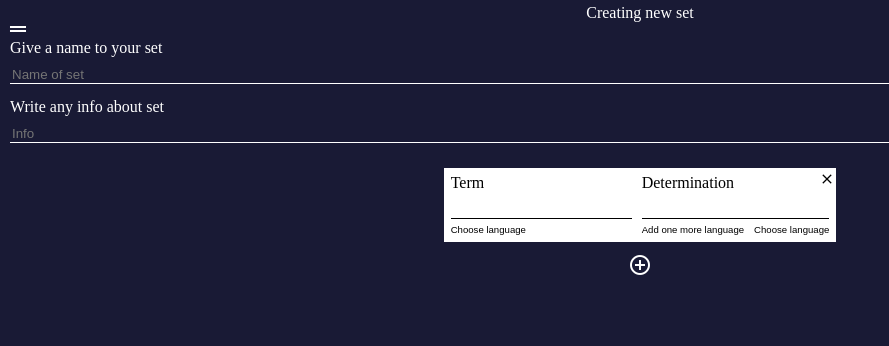
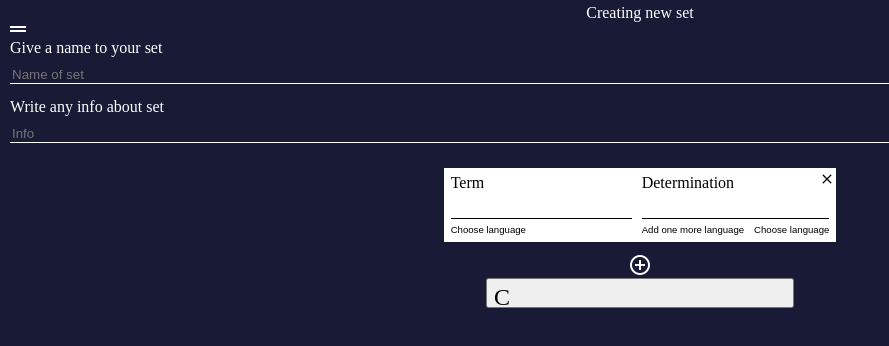
Before and after one commit to Muloversic/easy-learn-React-, a React (Create React App) app: page /new-set in a window 1280 px wide. Shown: the top 346 px of the page, without its empty margins (0-889 px from the left). Built offline with nearby package versions, Linux system fonts and the light colour scheme.

Commit message:
created func that will collect data from inputs

```diff
--- a/src/components/NewSet.js
+++ b/src/components/NewSet.js
@@ -4,27 +4,45 @@ import NewWord from "./NewWord";
 import { getDatabase, ref, set } from "firebase/database";
 
 export default function NewSet(props) {
-  // const db = getDatabase();
-  // set(ref(db, "users/" + nanoid()), {
-  //   username: "name",
-  //   email: "email",
-  //   profile_picture: "imageUrl",
-  // });
-
   const [NewWordElement, setNewWordElement] = useState([
-    <NewWord key={nanoid()} id={nanoid()} removeWord={removeWord} />,
+    <NewWord key={nanoid()} id={nanoid()} removeWord={removeWord} getData={getData}/>,
   ]);
   function addWord(event) {
     event.preventDefault();
     setNewWordElement((prevState) => [
       ...prevState,
-      <NewWord key={nanoid()} id={nanoid()} removeWord={removeWord} />,
+      <NewWord key={nanoid()} id={nanoid()} removeWord={removeWord} getData={getData} />,
     ]);
   }
   function removeWord(event, id) {
     setNewWordElement((prevState) =>
       prevState.filter((element) => element.props.id !== id)
     );
+  }
+  function getData(inputValue,inputName ,id){
+    let word = ''
+    let translation = ''
+    if(inputName === 'Term'){
+      word = inputValue
+    }
+    if(inputName === 'Determination'){
+      translation = inputValue
+    }
+    // const data = {
+    //   word: [word],
+    //   translation: [translation],
+    // }
+    console.log(inputValue)
+  }
+  function createSet(setName, id, word, transl, extrTransl) {
+    const db = getDatabase();
+    set(ref(db, "sets/" + setName), {
+      [id] :{
+        word: [word],
+        translation: [transl],
+        extraTranslation: [extrTransl],
+      }
+    });
   }
   return (
     <main className="main main-new_set new-set">
@@ -54,6 +72,12 @@ export default function NewSet(props) {
           <button onClick={addWord} className="material-icons form__button-add">
             add_circle_outline
           </button>
+          <button
+            onClick={createSet}
+            className="material-icons form__button-create"
+          >
+            Create new set
+          </button>
         </div>
       </form>
     </main>
--- a/src/components/NewWord.js
+++ b/src/components/NewWord.js
@@ -1,4 +1,5 @@
 export default function NewWord(props) {
+    // divide getData on two fun : getWord and getTransl
   return (
     <div className="form__word">
       <button
@@ -17,6 +18,7 @@ export default function NewWord(props) {
             type="text"
             name="Term"
             className="form__input form__input--new-word"
+            onChange={(event)=> props.getData(event.target.value, event.target.name, props.id)}
           />
           <button className="form__btn-lang">Choose language</button>
         </div>
@@ -28,6 +30,7 @@ export default function NewWord(props) {
             type="text"
             name="Determination"
             className="form__input form__input--new-word"
+            onChange={(event)=> props.getData(event.target.value, event.target.name, props.id)}
           />
           <div className="form__buttons-lang">
             <button className="form__btn-lang">Add one more language</button>
```
